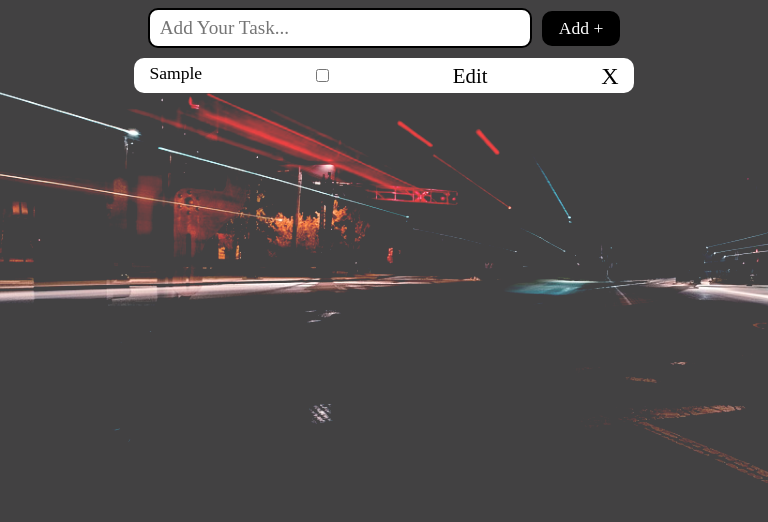
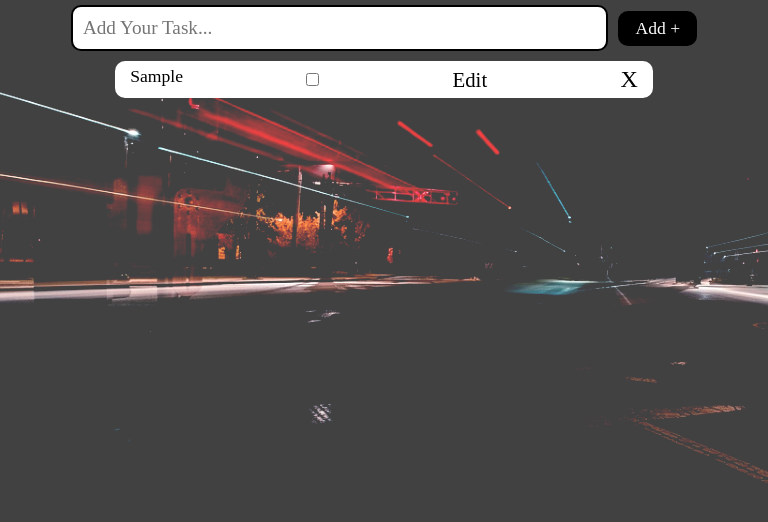
Before and after one commit to sharmeen466/To-Do-List, a plain HTML site: page male.html in a window 768 px wide. Both pictures are taken after typing "Sample" into the empty fields and a click on the button "Add +". Shown: the part 124-646 px from the top of the page. Drawn offline with Linux system fonts and the light colour scheme; some packages are replaced by stand-ins of ours; a script that the page names is missing.

Commit message:
To Do list

```diff
--- a/app.js
+++ b/app.js
@@ -38,7 +38,6 @@ btn.addEventListener("click", function () {
         })
         mark.addEventListener("click", function () {
             li.classList.toggle("disable")
-            // li.classList.remove("remove")
         })
     }
 })
--- a/female.css
+++ b/female.css
@@ -19,7 +19,7 @@ h1 {
 }
 
 #input1 {
-    height: 40px;
+    /* height: 40px; */
     width: 45vw;
     border: 2px solid rgb(250, 180, 180);
     border-radius: 10px;
@@ -55,7 +55,7 @@ h1 {
     border: none;
     color: rgb(236, 154, 168);
     font-size: 1.3rem;
-    padding-left: 10px;
+    padding:0px 10px;
     cursor: pointer;
 }
 
@@ -70,14 +70,13 @@ h1 {
 }
 
 li {
-    height: 35px;
     width: 50vw;
     background-color: white;
     border: 2px solid rgb(250, 180, 180);
     margin-top: 10px;
     border-radius: 10px;
-        display: flex;
-        justify-content: space-between;
+    display: flex;
+    justify-content: space-between;
     padding: 5px 15px;
 }
 
@@ -101,17 +100,16 @@ li {
         font-size: 1.8rem;
     }
 
-    #input1 {
-        height: 35px;
-    }
-
     #btn {
         padding: 5px 15px;
         font-size: 1rem;
     }
 
+    #input1 {
+        width: 70vw;
+    }
+
     li {
-        height: 30px;
         width: 75vw;
     }
 
@@ -130,8 +128,7 @@ li {
     }
 
     #input1 {
-        height: 40px;
-        width: 50vw;
+        width: 70vw;
     }
 
     #btn {
@@ -140,8 +137,11 @@ li {
     }
 
     li {
-        height: 35px;
-        width: 65vw;
+        width: 70vw;
+    }
+
+    #input1 {
+        width: 70vw;
     }
 
     #list {
--- a/male.css
+++ b/male.css
@@ -16,12 +16,10 @@ body {
 
 h1 {
     padding-bottom: 30px;
-    /* font-family: dancing script; */
     text-shadow: 5px 5px 5px black;
 }
 
 #input1 {
-    height: 40px;
     width: 45vw;
     border: 2px solid black;
     border-radius: 10px;
@@ -50,7 +48,7 @@ h1 {
     background: none;
     border: none;
     font-size: 1.3rem;
-    padding-left: 10px;
+    padding:0px 10px;
     cursor: pointer;
 }
 
@@ -65,7 +63,6 @@ h1 {
 }
 
 li {
-    height: 35px;
     width: 50vw;
     background-color: white;
     margin-top: 10px;
@@ -95,17 +92,16 @@ li {
         font-size: 1.8rem;
     }
 
-    #input1 {
-        height: 35px;
-    }
-
     #btn {
         padding: 5px 15px;
         font-size: 1rem;
     }
 
+    #input1 {
+        width: 70vw;
+    }
+
     li {
-        height: 30px;
         width: 75vw;
     }
 
@@ -124,8 +120,7 @@ li {
     }
 
     #input1 {
-        height: 40px;
-        width: 50vw;
+        width: 70vw;
     }
 
     #btn {
@@ -134,8 +129,11 @@ li {
     }
 
     li {
-        height: 35px;
-        width: 65vw;
+        width: 70vw;
+    }
+
+    #input1 {
+        width: 70vw;
     }
 
     #list {
```
